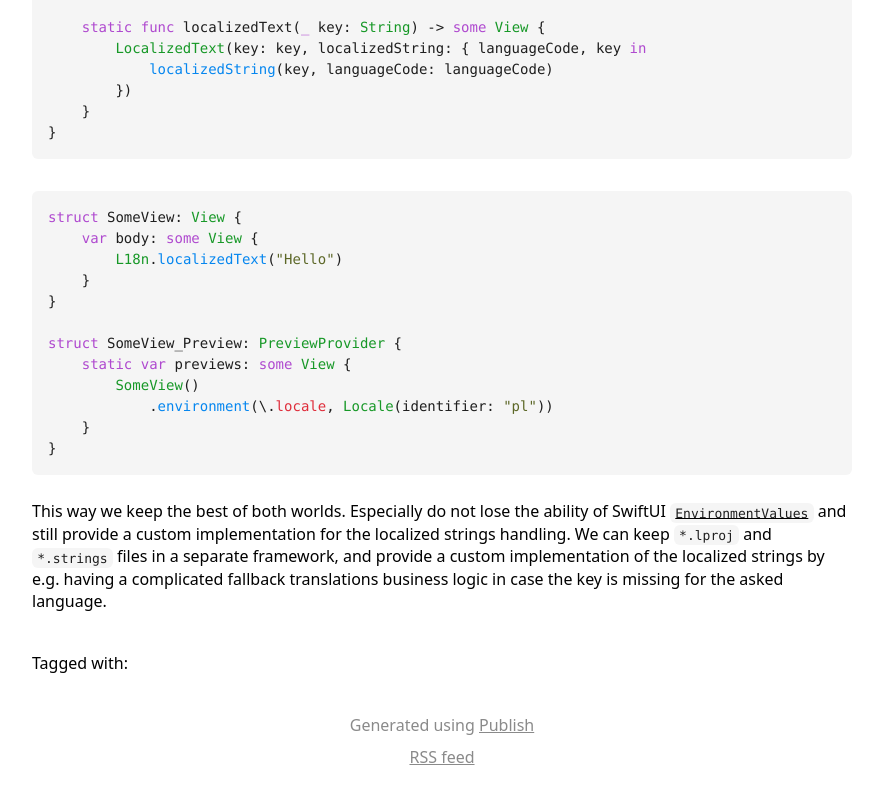
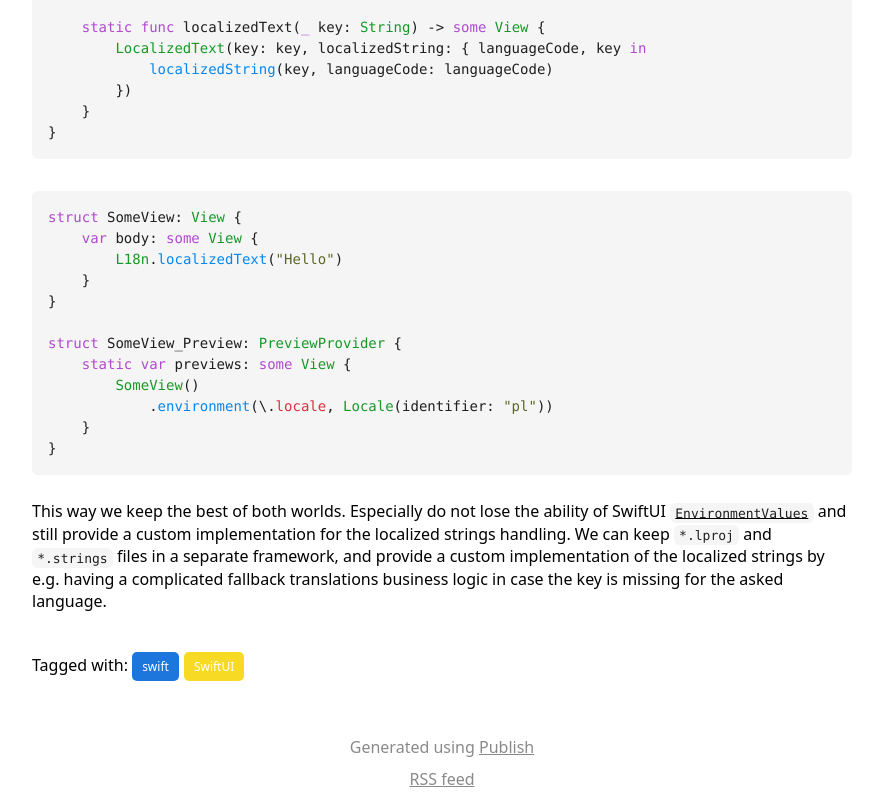
Before and after one commit to nonameplum/nonameplum.github.io, a plain HTML site: page posts/SwiftUI custom localization strings handling/index.html in a window 1280 px wide. Shown: the part 1509-2309 px from the top of the page, without its empty margins (198-1074 px from the left). Before the commit the page ends 2287 px from the top, so only its background shows below. Drawn offline with Linux system fonts and the light colour scheme.

Commit message:
Update blog content

```diff
--- a/posts/SwiftUI custom localization strings handling/index.html
+++ b/posts/SwiftUI custom localization strings handling/index.html
@@ -45,4 +45,4 @@
             .<span class="call">environment</span>(\.<span class="property">locale</span>, <span class="type">Locale</span>(identifier: <span class="string">"pl"</span>))
     }
 }
-</code></pre><p>This way we keep the best of both worlds. Especially do not lose the ability of SwiftUI <a href="https://developer.apple.com/documentation/swiftui/environmentvalues"><code>EnvironmentValues</code></a> and still provide a custom implementation for the localized strings handling. We can keep <code>*.lproj</code> and <code>*.strings</code> files in a separate framework, and provide a custom implementation of the localized strings by e.g. having a complicated fallback translations business logic in case the key is missing for the asked language.</p></div><span>Tagged with: </span><ul class="tag-list"></ul></article></div><footer><p>Generated using <a href="https://github.com/johnsundell/publish">Publish</a></p><p><a href="/feed.rss">RSS feed</a></p></footer></body></html>
+</code></pre><p>This way we keep the best of both worlds. Especially do not lose the ability of SwiftUI <a href="https://developer.apple.com/documentation/swiftui/environmentvalues"><code>EnvironmentValues</code></a> and still provide a custom implementation for the localized strings handling. We can keep <code>*.lproj</code> and <code>*.strings</code> files in a separate framework, and provide a custom implementation of the localized strings by e.g. having a complicated fallback translations business logic in case the key is missing for the asked language.</p></div><span>Tagged with: </span><ul class="tag-list"><li style="background-color: #1d76db;"><a href="/tags/swift">swift</a></li><li style="background-color: #F6DA24;"><a href="/tags/swiftui">SwiftUI</a></li></ul></article></div><footer><p>Generated using <a href="https://github.com/johnsundell/publish">Publish</a></p><p><a href="/feed.rss">RSS feed</a></p></footer></body></html>
```
Also changed, not shown: index.html (+1 -1 lines), posts/index.html (+1 -1 lines), tags/index.html (+1 -1 lines), tags/swift/index.html (+1 -1 lines), tags/swiftui/index.html (added, +1 -0 lines), 1 other file.
